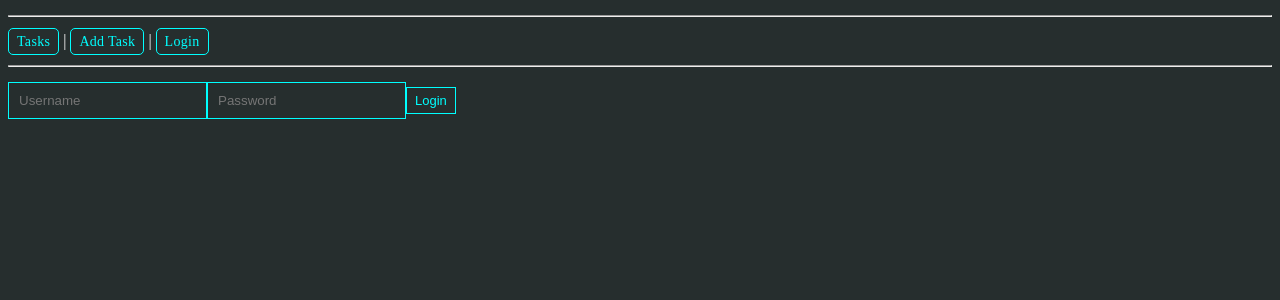
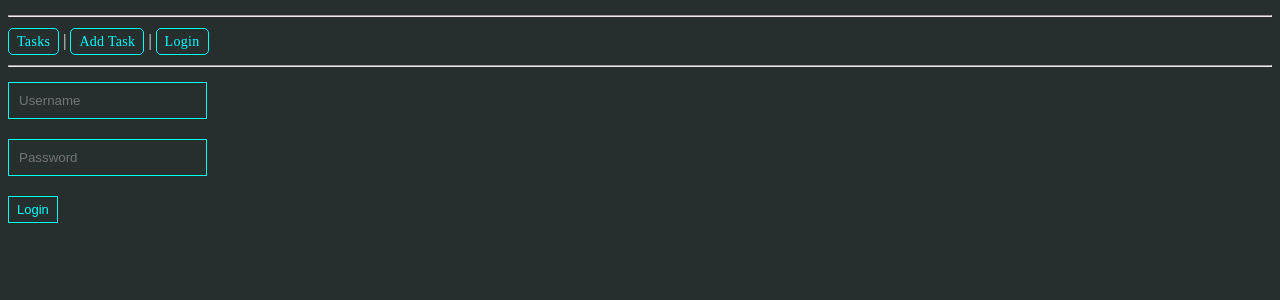
Before and after one commit to Saif-Ali-Warsi/zecom, an Angular app: page /login in a window 1280 px wide. Shown: the top 300 px of the page. Built offline with nearby package versions, Linux system fonts and the light colour scheme.

Commit message:
login validations added

```diff
--- a/src/app/auth/login/login.component.html
+++ b/src/app/auth/login/login.component.html
@@ -1,6 +1,23 @@
 <form [formGroup]="form" (ngSubmit)="login()">
-  <input formControlName="username" placeholder="Username" />
-  <input formControlName="password" type="password" placeholder="Password" />
+  <div class="form-field">
+    <input formControlName="username" placeholder="Username" />
+    <p
+      *ngIf="form.controls.username.touched && form.controls.username.invalid"
+      class="error"
+    >
+      Username is required
+    </p>
+  </div>
+
+  <div class="form-field">
+    <input formControlName="password" type="password" placeholder="Password" />
+    <p
+      *ngIf="form.controls.password.touched && form.controls.password.invalid"
+      class="error"
+    >
+      Password is required
+    </p>
+  </div>
 
   <button type="submit">Login</button>
 
--- a/src/app/auth/login/login.component.scss
+++ b/src/app/auth/login/login.component.scss
@@ -0,0 +1,7 @@
+.form-field {
+  margin: 0 0 20px;
+}
+
+.error {
+  color: #e59a9a;
+}
```
